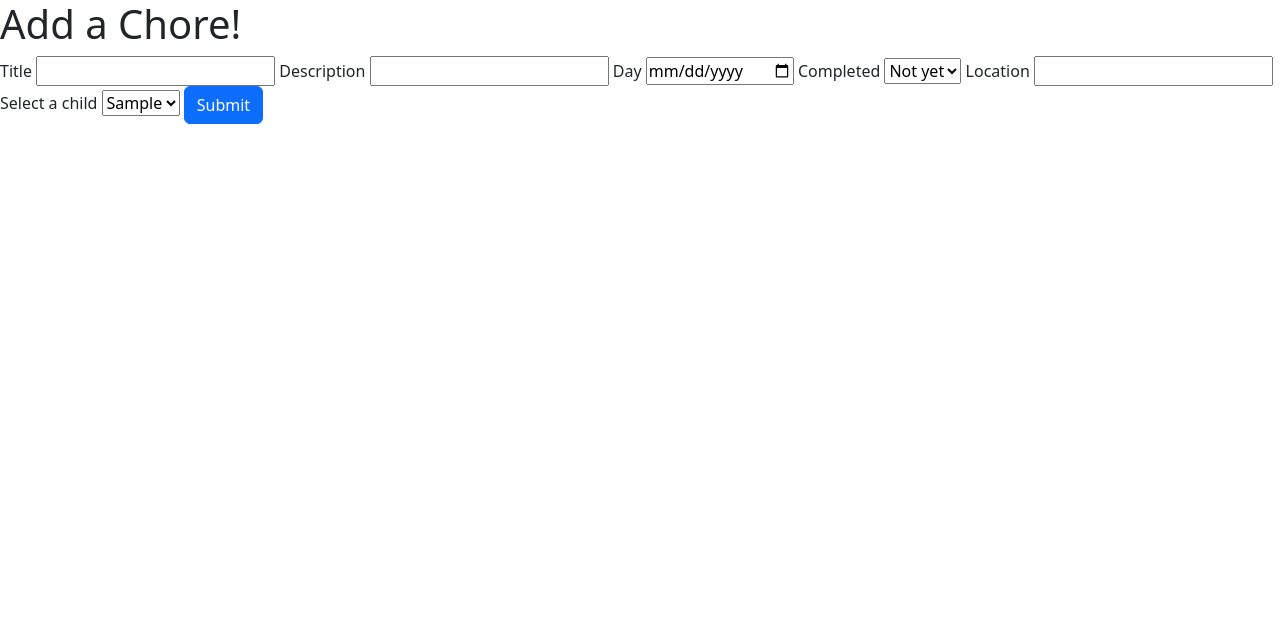
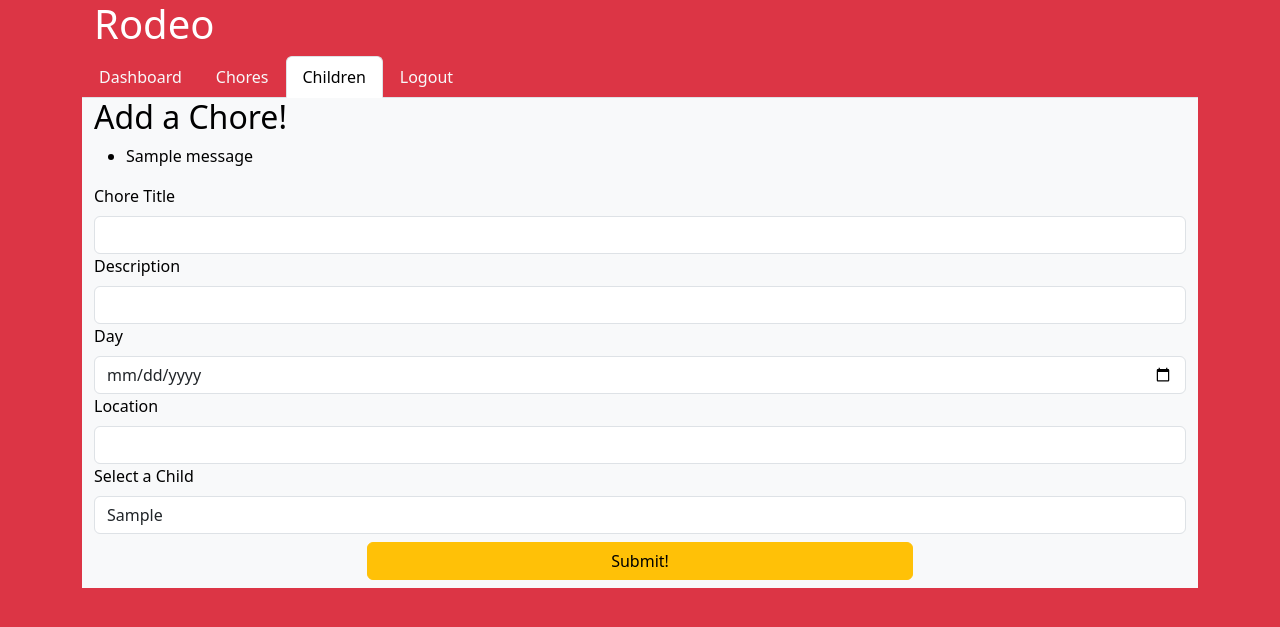
Before and after one commit to and-then-theres-luke/rodeo, a Flask app: page /chores/create in a window 1280 px wide. Shown: the top 627 px of the page. Run offline with Flask 3, Linux system fonts and the light colour scheme; the visitor is signed in with stand-in values (Sample User, id 1); tables that the repository leaves empty or names only in its code hold one stand-in row (values such as "Sample post"); one stand-in notice (Sample message) is shown; some libraries are stand-ins or nearby versions.

Commit message:
cleaning up code

```diff
--- a/flask_app/controllers/chores.py
+++ b/flask_app/controllers/chores.py
@@ -18,13 +18,11 @@ def create_chore_frontend():
 
 @app.post('/chores/create/process')
 def create_chore_process_frontend():
-    print(session)
-    print(request.form)
     if 'user_id' not in session:
         return redirect('/')
     if not chore.Chore.create_chore(request.form):
         return redirect('/chores/create')
-    return redirect('/chores')
+    return redirect('/dashboard')
 
 
 
--- a/flask_app/controllers/parents.py
+++ b/flask_app/controllers/parents.py
@@ -25,6 +25,7 @@ def index():
 def display_dashboard_frontend():
     if 'user_id' not in session:
         return redirect('/')
+    print("session['is_parent']", session['is_parent'])
     if session['is_parent'] == True:
         one_user = parent.Parent.get_parent_by_id(session['user_id'])
         all_chores = chore.Chore.get_all_chores_by_parent_id(session['user_id'])
--- a/flask_app/models/child.py
+++ b/flask_app/models/child.py
@@ -1,6 +1,6 @@
 from flask_app import app
 from flask_app.config.mysqlconnection import connectToMySQL
-from flask import flash, session, request
+from flask import flash, session
 import re
 from flask_bcrypt import Bcrypt
 bcrypt = Bcrypt(app)
@@ -80,15 +80,14 @@ class Child:
         return all_children
 
     @classmethod
-    def get_child_by_id(cls,id):
-        data = {'id' : id}
+    def get_child_by_id(cls,child_id):
+        data = {'id' : child_id}
         query = '''
             SELECT *
             FROM children
             WHERE id = %(id)s
             ;'''
         result = connectToMySQL(cls.db).query_db(query,data)
-
         return cls(result[0])
 
     @classmethod
--- a/flask_app/templates/all_chores.html
+++ b/flask_app/templates/all_chores.html
@@ -98,7 +98,6 @@
             <div class="row">
                 <div class="col">
                     <a class="btn btn-warning" href="/chores/create">Create Chore</a>
-                    <a class="btn btn-warning" href=""></a>
                 </div>
             </div>
         </div>
--- a/flask_app/templates/create_chore.html
+++ b/flask_app/templates/create_chore.html
@@ -10,58 +10,147 @@
             rel="stylesheet"
             href="../static/css/bootstrap.css"
         />
-        <title>Add a Job!</title>
+        <script
+            src="../static/js/bootstrap.min.js"
+            defer
+        ></script>
+        <title>Rodeo</title>
     </head>
-    <body>
-        <h1>Add a Chore!</h1>
-
-        <form action="/chores/create/process" method = 'post'>
+    <body class="container text-bg-danger">
+        <div class="container">
+            <div class="row">
+                <div class="col">
+                    <h1>Rodeo</h1>
+                </div>
+            </div>
+            <div class="row">
+                <ul class="nav nav-tabs">
+                    <li class="nav-item">
+                        <a
+                            class="nav-link link-light"
+                            href="/dashboard"
+                            >Dashboard</a
+                        >
+                    </li>
+                    <li class="nav-item">
+                        <a
+                            class="nav-link link-light"
+                            href="/chores"
+                            >Chores</a
+                        >
+                    </li>
+                    <li class="nav-item">
+                        <a
+                            class="nav-link active"
+                            href="/children"
+                            >Children</a
+                        >
+                    </li>
+                    <li class="nav-item">
+                        <a
+                            class="nav-link link-light"
+                            href="/logout"
+                            >Logout</a
+                        >
+                    </li>
+                </ul>
+            </div>
+        </div>
+        <div class="container text-bg-light">
+            <h2>Add a Chore!</h2>
+            {% with messages = get_flashed_messages() %} {% if messages %}
+            <ul class="flashes">
+                {% for message in messages %}
+                <li>{{ message }}</li>
+                {% endfor %}
+            </ul>
+            {% endif %} {% endwith %}
+            <form
+                class="form mb-2 mt-2"
+                action="/chores/create/process"
+                method="post"
+            >
+                <!-- Hidden Inputs -->
                 <input
                     type="hidden"
                     name="user_id"
                     value="{{session['user_id']}}"
                 />
-            <label for=""
-                >Title
                 <input
+                    type="hidden"
+                    name="completed"
+                    value="0"
+                />
+                <!-- Title -->
+                <label
+                    class="form-label"
+                    for="title"
+                    >Chore Title</label
+                >
+                <input
+                    class="form-control"
                     type="text"
                     name="title"
-            /></label>
-            <label for=""
-                >Description
+                    id="title"
+                />
+                <!-- Description -->
+                <label
+                    class="form-label"
+                    for="description"
+                    >Description</label
+                >
                 <input
-                    type="textarea"
+                    class="form-control"
+                    type="text"
                     name="description"
-            /></label>
-            <label for=""
-                >Day
+                    id="description"
+                />
+                <!-- Day -->
+                <label
+                    class="form-label"
+                    for="day"
+                    >Day</label
+                >
                 <input
+                    class="form-control"
                     type="date"
                     name="day"
-            /></label>
-            <label for=""
-                >Completed
-                <select name="completed">
-                    <option value="0">Not yet</option>
-                    <option value="1">Yes!!!</option>
-                </select></label>
-            <label for=""
-                >Location
+                    id="day"
+                />
+                <!-- Location -->
+                <label
+                    class="form-label"
+                    for="location"
+                    >Location</label
+                >
                 <input
+                    class="form-control"
                     type="text"
                     name="location"
-            /></label>
-            <label for=""
-                >Select a child
-                <select name="child_id">
+                    id="location"
+                />
+                <!-- Which kid? -->
+                <label
+                    class="form-label"
+                    for="child_id"
+                    >Select a Child</label
+                >
+                <select
+                    class="form-control"
+                    type="select"
+                    name="child_id"
+                    id="child_id"
+                >
                     {% for child in children %}
                     <option value="{{child.id}}">{{child.first_name}}</option>
                     {% endfor %}
                 </select>
-            </label>
-
-
-            <button class="btn btn-primary">Submit</button>
+                <p class="text-center">
+                    <button class="btn btn-warning col-6 mt-2 mb-2">
+                        Submit!
+                    </button>
+                </p>
             </form>
+        </div>
     </body>
 </html>
```
Also changed, not shown: flask_app/models/chore.py (+41 -39 lines), flask_app/templates/dashboard.html (+14 -6 lines), 2 other files. Lines whose indentation alone changed are shown as unchanged.
